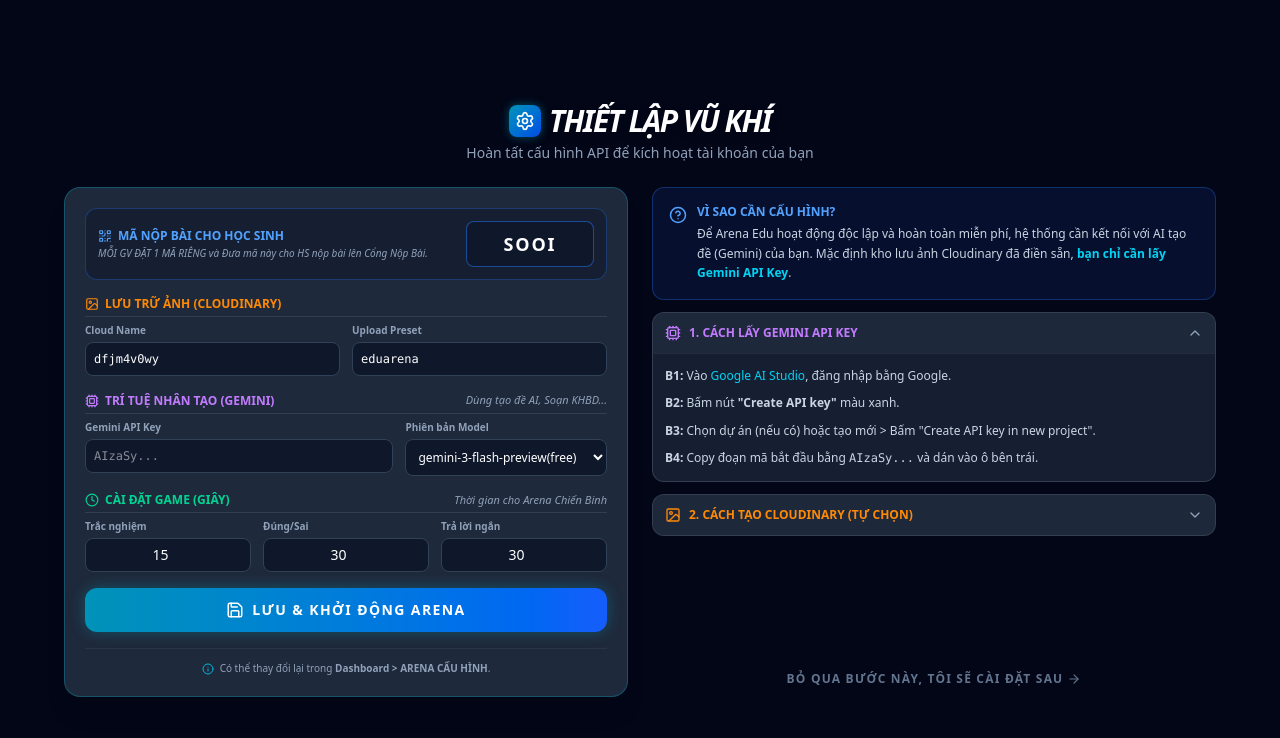
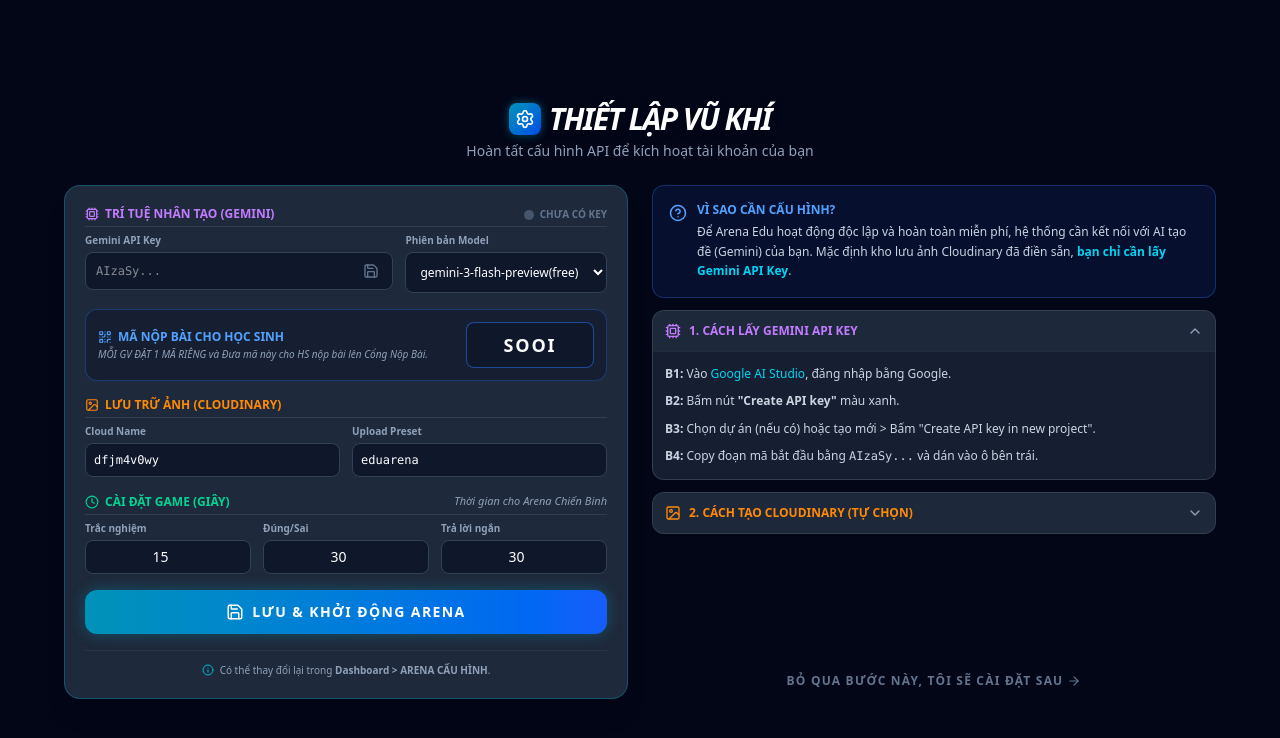
Before and after one commit to luonggioi68/arena, a Next.js app: page /setup-config in a window 1280 px wide. Shown: the top 738 px of the page. Built offline with nearby package versions, Linux system fonts and the light colour scheme; no server answers; the database is empty; sample sign-in values are in the browser's storage.

Commit message:
Cap nhat full

```diff
--- a/src/pages/setup-config.js
+++ b/src/pages/setup-config.js
@@ -2,7 +2,7 @@ import { useState, useEffect } from 'react';
 import { useRouter } from 'next/router';
 import { auth, firestore } from '@/lib/firebase';
 import { onAuthStateChanged } from 'firebase/auth';
-import { doc, setDoc } from 'firebase/firestore';
+import { doc, setDoc, getDoc } from 'firebase/firestore'; // BỔ SUNG getDoc ở đây
 import { Save, Settings, QrCode, Image, Cpu, Clock, HelpCircle, ArrowRight, ChevronDown, ChevronUp, Loader2, Info } from 'lucide-react';
 
 export default function SetupConfig() {
@@ -26,16 +26,31 @@ export default function SetupConfig() {
     });
 
     useEffect(() => {
-        const unsubscribe = onAuthStateChanged(auth, (currentUser) => {
+        const unsubscribe = onAuthStateChanged(auth, async (currentUser) => {
             if (!currentUser) {
                 // Sửa lỗi Turbopack: dùng replace thay vì push khi chưa có user
                 router.replace('/');
             } else {
                 setUser(currentUser);
-                setUserConfig(prev => ({
-                    ...prev,
-                    submissionCode: Math.random().toString(36).substring(2, 6).toUpperCase()
-                }));
+
+                // === BỔ SUNG LOGIC KÉO DỮ LIỆU CŨ TỪ FIREBASE ===
+                try {
+                    const docRef = doc(firestore, "user_configs", currentUser.uid);
+                    const docSnap = await getDoc(docRef);
+
+                    if (docSnap.exists()) {
+                        // Nếu đã có cấu hình, đắp dữ liệu cũ vào state (Dấu xanh sẽ sáng lên)
+                        setUserConfig(prev => ({ ...prev, ...docSnap.data() }));
+                    } else {
+                        // Nếu là người mới hoàn toàn, mới tạo mã nộp bài random
+                        setUserConfig(prev => ({
+                            ...prev,
+                            submissionCode: Math.random().toString(36).substring(2, 6).toUpperCase()
+                        }));
+                    }
+                } catch (error) {
+                    console.error("Lỗi khi tải cấu hình cũ:", error);
+                }
             }
         });
         return () => unsubscribe();
@@ -98,7 +113,61 @@ export default function SetupConfig() {
                 {/* CỘT TRÁI: FORM CẤU HÌNH */}
                 <div className="bg-[#1e293b] p-4 md:p-5 rounded-2xl border border-cyan-500/30 shadow-xl relative overflow-hidden flex flex-col justify-between">
                     <form onSubmit={handleSaveConfig} className="space-y-4 relative z-10 flex-1">
-
+                           <div>
+                            <div className="flex justify-between items-end border-b border-white/10 pb-1 mb-1.5">
+                                <h3 className="text-purple-400 font-bold uppercase text-xs flex items-center gap-1.5">
+                                    <Cpu size={14}/> Trí Tuệ Nhân Tạo (Gemini)
+                                </h3>
+                                {/* Hiển thị trạng thái dấu tròn đậm giống Dashboard */}
+                                <div className="flex items-center gap-1.5">
+                                    <div className={`w-2.5 h-2.5 rounded-full ${userConfig.geminiKey ? 'bg-emerald-500 shadow-[0_0_8px_rgba(16,185,129,0.6)]' : 'bg-slate-600'}`}></div>
+                                    <span className={`text-[10px] font-bold uppercase ${userConfig.geminiKey ? 'text-emerald-400' : 'text-slate-500'}`}>
+                                        {userConfig.geminiKey ? 'Đã nhập Key' : 'Chưa có Key'}
+                                    </span>
+                                </div>
+                            </div>
+                            <div className="grid grid-cols-1 sm:grid-cols-5 gap-3">
+                                <div className="sm:col-span-3 relative group">
+                                    <label className="block text-[10px] font-bold text-slate-400 mb-1">Gemini API Key</label>
+                                    <div className="relative">
+                                        <input
+                                            type="password"
+                                            required
+                                            value={userConfig.geminiKey}
+                                            onChange={e=>setUserConfig({...userConfig, geminiKey: e.target.value})}
+                                            placeholder="AIzaSy..."
+                                            className={`w-full bg-slate-900 border ${userConfig.geminiKey ? 'border-emerald-500/50' : 'border-slate-700'} p-2.5 pr-10 rounded-lg text-white outline-none focus:border-purple-500 font-mono text-xs transition-all`}
+                                        />
+                                        {/* Nút bấm tiện ích để dán nhanh (Paste) */}
+                                        <button
+                                            type="button"
+                                            onClick={async () => {
+                                                try {
+                                                    const text = await navigator.clipboard.readText();
+                                                    setUserConfig({...userConfig, geminiKey: text});
+                                                } catch (err) {
+                                                    alert("Vui lòng dán thủ công hoặc cấp quyền truy cập Clipboard cho trình duyệt.");
+                                                }
+                                            }}
+                                            className="absolute right-2 top-1/2 -translate-y-1/2 text-slate-500 hover:text-cyan-400 p-1.5 transition-colors"
+                                            title="Dán nhanh từ bộ nhớ tạm"
+                                        >
+                                            <Save size={16} />
+                                        </button>
+                                    </div>
+                                </div>
+                                <div className="sm:col-span-2">
+                                    <label className="block text-[10px] font-bold text-slate-400 mb-1">Phiên bản Model</label>
+                                    <select value={userConfig.geminiModel} onChange={e=>setUserConfig({...userConfig, geminiModel: e.target.value})} className="w-full bg-slate-900 border border-slate-700 p-2.5 rounded-lg text-white outline-none focus:border-purple-500 text-xs">
+                                        <option value="gemini-3-flash-preview">gemini-3-flash-preview(free)</option>
+                                        <option value="gemini-3-pro-preview">gemini-3-pro-preview</option>
+                                        <option value="gemini-2.0-flash">Gemini 2.0 Flash (Nhanh free)</option>
+                                        <option value="gemini-2.0-flash-exp">Gemini 2.0 Flash (Experimental)</option>
+                                        <option value="gemini-1.5-pro">Gemini-1.5-pro</option>
+                                    </select>
+                                </div>
+                            </div>
+                        </div>
                         <div className="bg-slate-900/50 p-3 rounded-xl border border-blue-500/30 flex flex-col sm:flex-row sm:items-center justify-between gap-3">
                             <div>
                                 <h3 className="text-blue-400 font-bold uppercase text-xs flex items-center gap-1.5 mb-0.5"><QrCode size={14}/> Mã Nộp Bài Cho Học Sinh</h3>
@@ -121,28 +190,7 @@ export default function SetupConfig() {
                             </div>
                         </div>
 
-                        <div>
-                            <div className="flex justify-between items-end border-b border-white/10 pb-1 mb-1.5">
-                                <h3 className="text-purple-400 font-bold uppercase text-xs flex items-center gap-1.5"><Cpu size={14}/> Trí Tuệ Nhân Tạo (Gemini)</h3>
-                                <span className="text-[11px] text-slate-400 italic hidden sm:block">Dùng tạo đề AI, Soạn KHBD...</span>
-                            </div>
-                            <div className="grid grid-cols-1 sm:grid-cols-5 gap-3">
-                                <div className="sm:col-span-3">
-                                    <label className="block text-[10px] font-bold text-slate-400 mb-1">Gemini API Key</label>
-                                    <input type="password" required value={userConfig.geminiKey} onChange={e=>setUserConfig({...userConfig, geminiKey: e.target.value})} placeholder="AIzaSy..." className="w-full bg-slate-900 border border-slate-700 p-2 rounded-lg text-white outline-none focus:border-purple-500 font-mono text-xs"/>
-                                </div>
-                                <div className="sm:col-span-2">
-                                    <label className="block text-[10px] font-bold text-slate-400 mb-1">Phiên bản Model</label>
-                                    <select value={userConfig.geminiModel} onChange={e=>setUserConfig({...userConfig, geminiModel: e.target.value})} className="w-full bg-slate-900 border border-slate-700 p-2 rounded-lg text-white outline-none focus:border-purple-500 text-xs">
-                                        <option value="gemini-3-flash-preview">gemini-3-flash-preview(free)</option>
-                                        <option value="gemini-3-pro-preview">gemini-3-pro-preview</option>
-                                        <option value="gemini-2.0-flash">Gemini 2.0 Flash (Nhanh free)</option>
-                                        <option value="gemini-2.0-flash-exp">Gemini 2.0 Flash (Experimental)</option>
-                                        <option value="gemini-1.5-pro">Gemini-1.5-pro</option>
-                                    </select>
-                                </div>
-                            </div>
-                        </div>
+
 
                         <div>
                             <div className="flex justify-between items-end border-b border-white/10 pb-1 mb-1.5">
```
